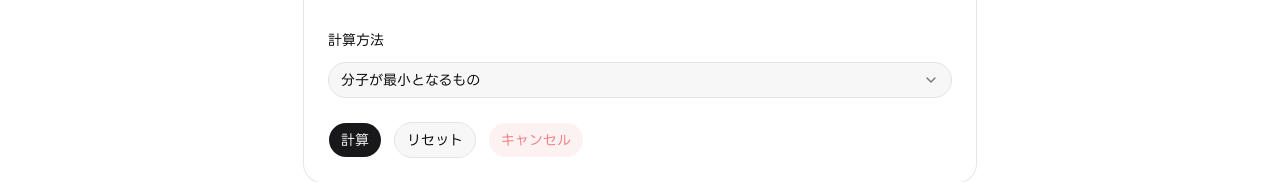
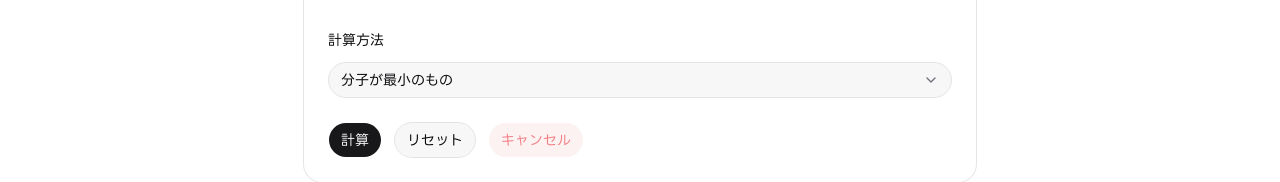
Before and after one commit to e6nlaq/website, a Next.js app: page /tools/mod in a window 1280 px wide. Shown: the part 606-788 px from the top of the page. Built offline with nearby package versions, Linux system fonts and the light colour scheme.

Commit message:
feat: use items

```diff
--- a/src/app/tools/mod/page.tsx
+++ b/src/app/tools/mod/page.tsx
@@ -90,6 +90,7 @@ const schema = z
       path: ["val"],
     }
   );
+type SchemaType = z.infer<typeof schema>;
 
 function Result({
   ans,
@@ -167,6 +168,10 @@ export default function Mod() {
   });
   const modListId = useId();
   const confirm = useConfirm();
+  const styleItems = [
+    { label: "分子が最小のもの", value: "bunshi" },
+    { label: "分子と分母の和が最小なもの", value: "sum" },
+  ] satisfies { label: string; value: SchemaType["type"] }[];
 
   useEffect(
     () => () => {
@@ -489,21 +494,20 @@ export default function Mod() {
               render={({ field, fieldState }) => (
                 <Field data-invalid={fieldState.invalid}>
                   <FieldLabel htmlFor={field.name}>計算方法</FieldLabel>
-                  <Select onValueChange={field.onChange} value={field.value}>
+                  <Select
+                    onValueChange={field.onChange}
+                    value={field.value}
+                    items={styleItems}
+                  >
                     <SelectTrigger>
-                      <SelectValue placeholder="計算方法を選択してください">
-                        {field.value === "bunshi"
-                          ? "分子が最小となるもの"
-                          : "分子と分母の和が最小となるもの"}
-                      </SelectValue>
+                      <SelectValue placeholder="計算方法を選択してください"></SelectValue>
                     </SelectTrigger>
                     <SelectContent>
-                      <SelectItem value="bunshi">
-                        分子が最小となるもの
-                      </SelectItem>
-                      <SelectItem value="sum">
-                        分子と分母の和が最小となるもの
-                      </SelectItem>
+                      {styleItems.map((item) => (
+                        <SelectItem key={item.value} value={item.value}>
+                          {item.label}
+                        </SelectItem>
+                      ))}
                     </SelectContent>
                   </Select>
                   {fieldState.invalid && (
--- a/src/app/wind/page.tsx
+++ b/src/app/wind/page.tsx
@@ -1,7 +1,15 @@
 "use client";
 
 import { Button } from "@/components/ui/button";
-import { SpinningText } from "@/components/ui/spinning-text";
+import {
+  Select,
+  SelectContent,
+  SelectGroup,
+  SelectItem,
+  SelectTrigger,
+  SelectValue,
+} from "@/components/ui/select";
+// import { SpinningText } from "@/components/ui/spinning-text";
 import { useConfirm } from "@/hooks/useConfirm";
 
 export default function Wind() {
@@ -24,7 +32,19 @@ export default function Wind() {
       >
         aaaa
       </Button>
-      <SpinningText>Wnidddd, wwindiwjeifwjjk</SpinningText>
+      {/* <SpinningText>Wnidddd, wwindiwjeifwjjk</SpinningText> */}
+      <Select>
+        <SelectTrigger>
+          <SelectValue placeholder="Select"></SelectValue>
+        </SelectTrigger>
+        <SelectContent>
+          <SelectGroup>
+            <SelectItem value="a">A</SelectItem>
+            <SelectItem value="b">bb</SelectItem>
+            <SelectItem value="c">wind</SelectItem>
+          </SelectGroup>
+        </SelectContent>
+      </Select>
     </div>
   );
 }
```
